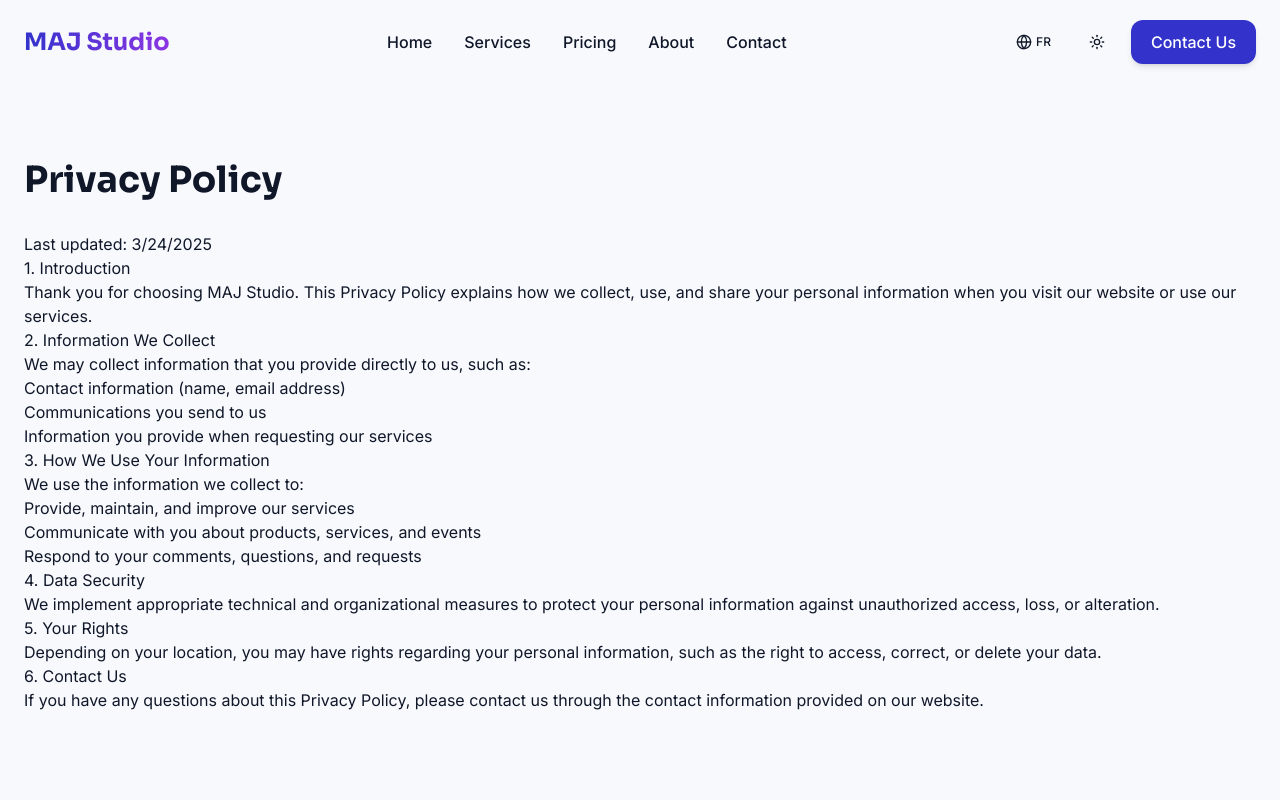
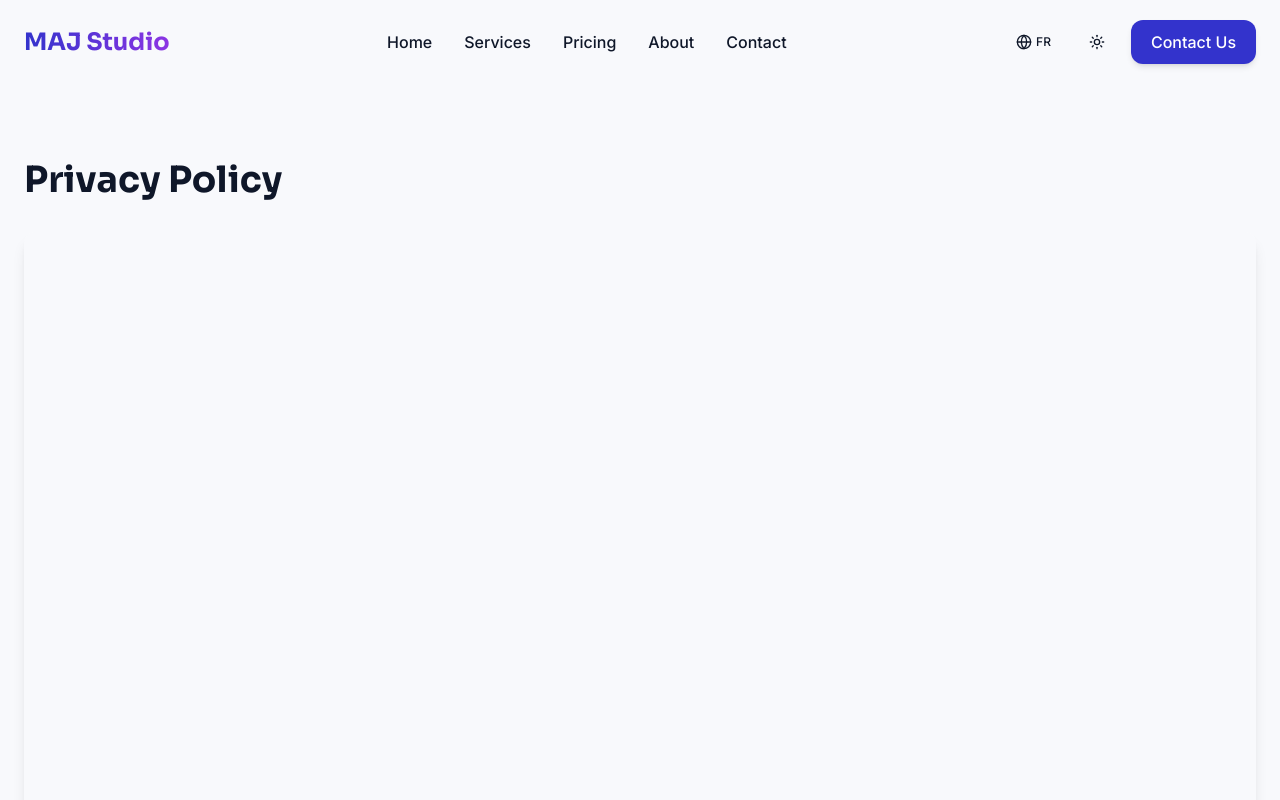
Before and after one commit to MaxenceLol2610/maj-studio-website, a React (Vite) app: page /privacy in a window 1280 px wide. Shown: the top 800 px of the page. Built offline with nearby package versions, Linux system fonts and the light colour scheme.

Commit message:
Add privacy policy PDF
Add a privacy policy PDF to the project.

```diff
--- a/src/pages/Privacy.tsx
+++ b/src/pages/Privacy.tsx
@@ -5,7 +5,7 @@ import Footer from '../components/Footer';
 import { useLanguage } from '@/providers/LanguageProvider';
 
 const Privacy = () => {
-  const { t, language } = useLanguage();
+  const { language } = useLanguage();
 
   return (
     <div className="min-h-screen bg-background">
@@ -16,97 +16,12 @@ const Privacy = () => {
           {language === 'en' ? 'Privacy Policy' : 'Politique de Confidentialité'}
         </h1>
 
-        <div className="prose prose-lg dark:prose-invert max-w-none">
-          {language === 'en' ? (
-            <>
-              <p>Last updated: {new Date().toLocaleDateString()}</p>
-
-              <h2>1. Introduction</h2>
-              <p>
-                Thank you for choosing MAJ Studio. This Privacy Policy explains how we collect,
-                use, and share your personal information when you visit our website or use our services.
-              </p>
-
-              <h2>2. Information We Collect</h2>
-              <p>We may collect information that you provide directly to us, such as:</p>
-              <ul>
-                <li>Contact information (name, email address)</li>
-                <li>Communications you send to us</li>
-                <li>Information you provide when requesting our services</li>
-              </ul>
-
-              <h2>3. How We Use Your Information</h2>
-              <p>We use the information we collect to:</p>
-              <ul>
-                <li>Provide, maintain, and improve our services</li>
-                <li>Communicate with you about products, services, and events</li>
-                <li>Respond to your comments, questions, and requests</li>
-              </ul>
-
-              <h2>4. Data Security</h2>
-              <p>
-                We implement appropriate technical and organizational measures to protect
-                your personal information against unauthorized access, loss, or alteration.
-              </p>
-
-              <h2>5. Your Rights</h2>
-              <p>
-                Depending on your location, you may have rights regarding your personal information,
-                such as the right to access, correct, or delete your data.
-              </p>
-
-              <h2>6. Contact Us</h2>
-              <p>
-                If you have any questions about this Privacy Policy, please contact us through
-                the contact information provided on our website.
-              </p>
-            </>
-          ) : (
-            <>
-              <p>Dernière mise à jour: {new Date().toLocaleDateString()}</p>
-
-              <h2>1. Introduction</h2>
-              <p>
-                Merci d'avoir choisi MAJ Studio. Cette politique de confidentialité explique comment
-                nous collectons, utilisons et partageons vos informations personnelles lorsque vous
-                visitez notre site web ou utilisez nos services.
-              </p>
-
-              <h2>2. Informations que nous collectons</h2>
-              <p>Nous pouvons collecter des informations que vous nous fournissez directement, telles que:</p>
-              <ul>
-                <li>Informations de contact (nom, adresse e-mail)</li>
-                <li>Communications que vous nous envoyez</li>
-                <li>Informations que vous fournissez lors de la demande de nos services</li>
-              </ul>
-
-              <h2>3. Comment nous utilisons vos informations</h2>
-              <p>Nous utilisons les informations que nous collectons pour:</p>
-              <ul>
-                <li>Fournir, maintenir et améliorer nos services</li>
-                <li>Communiquer avec vous au sujet des produits, services et événements</li>
-                <li>Répondre à vos commentaires, questions et demandes</li>
-              </ul>
-
-              <h2>4. Sécurité des données</h2>
-              <p>
-                Nous mettons en œuvre des mesures techniques et organisationnelles appropriées pour protéger
-                vos informations personnelles contre tout accès non autorisé, perte ou altération.
-              </p>
-
-              <h2>5. Vos droits</h2>
-              <p>
-                Selon votre emplacement, vous pouvez avoir des droits concernant vos informations personnelles,
-                tels que le droit d'accéder, de corriger ou de supprimer vos données.
-              </p>
-
-              <h2>6. Nous contacter</h2>
-              <p>
-                Si vous avez des questions concernant cette politique de confidentialité, veuillez nous contacter
-                via les informations de contact fournies sur notre site web.
-              </p>
-            </>
-          )}
+        <div className="w-full h-[800px] rounded-lg overflow-hidden shadow-lg">
+          <iframe
+            src="/src/policy.pdf"
+            className="w-full h-full border-0"
+            title={language === 'en' ? 'Privacy Policy' : 'Politique de Confidentialité'}
+          />
         </div>
       </div>
 
```
